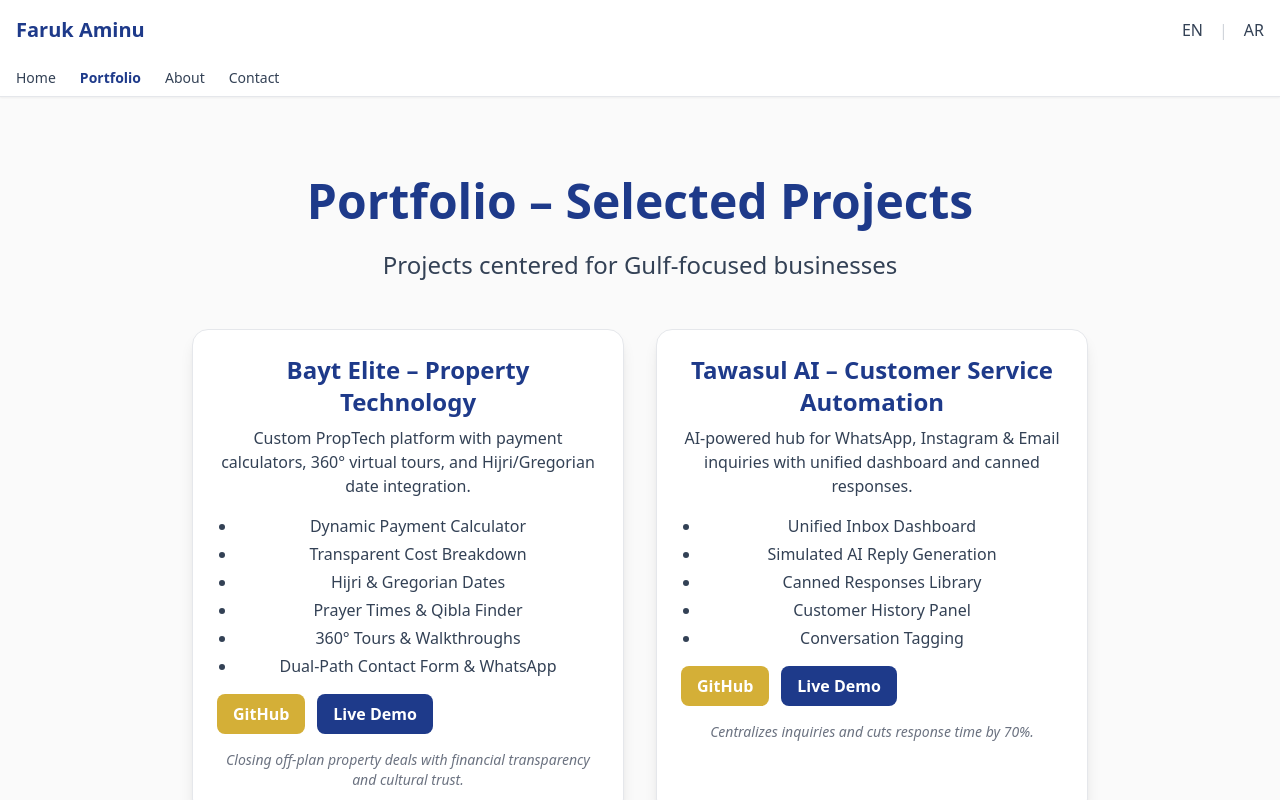
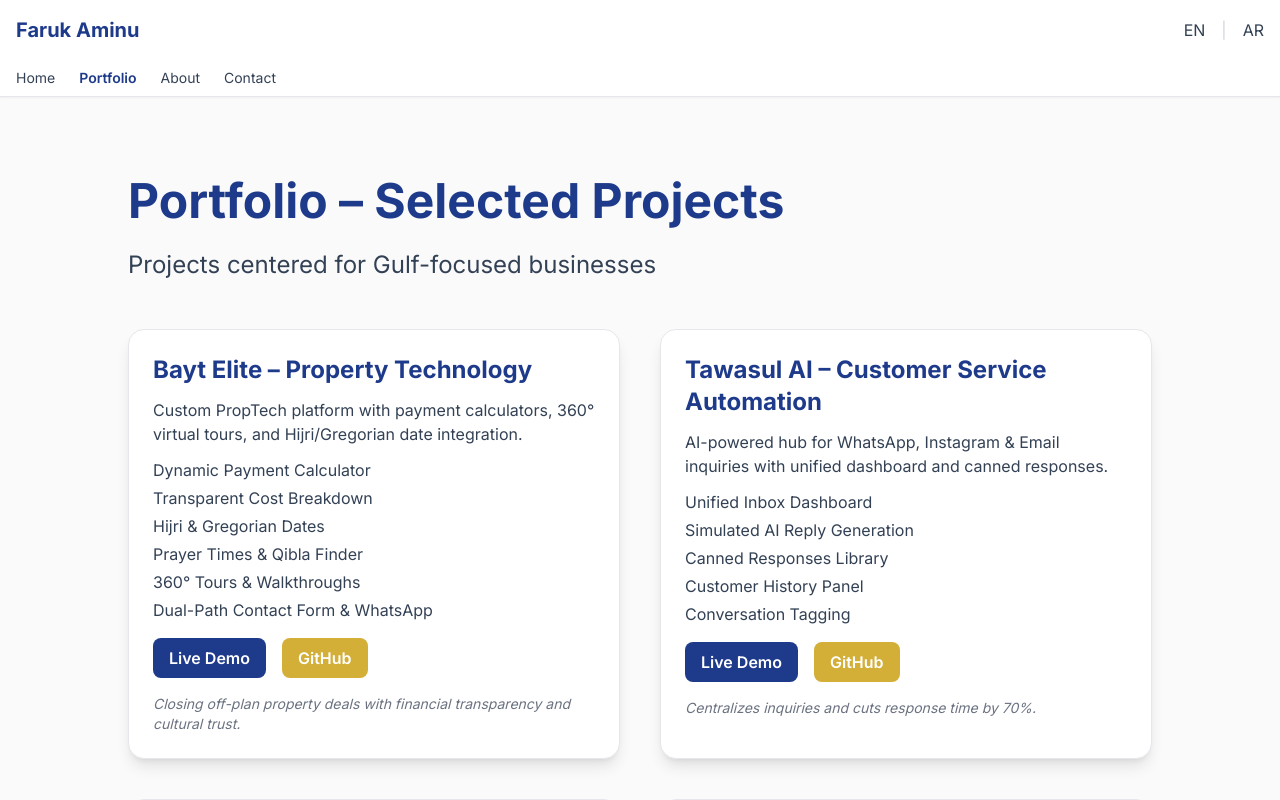
Before and after one commit to fazetdev/fazet.dev, a Next.js app: page /en/portfolio in a window 1280 px wide. Shown: the top 800 px of the page. Built offline with nearby package versions, Linux system fonts and the light colour scheme; what tailwindcss-rtl would draw is missing.

Commit message:
Make About, Contact, and Portfolio pages bilingual with updated content

```diff
--- a/app/[locale]/portfolio/page.js
+++ b/app/[locale]/portfolio/page.js
@@ -1,4 +1,6 @@
-import Link from 'next/link';
+"use client";
+
+import Link from "next/link";
 
 const content = {
   en: {
@@ -138,12 +140,12 @@
 };
 
 export default function Portfolio({ params }) {
-  const locale = params?.slug?.[0] || 'en';
+  const locale = params?.slug?.[0] || "en";
   const t = content[locale] || content.en;
-  const isRTL = locale === 'ar';
+  const isRTL = locale === "ar";
 
   return (
-    <div className={`min-h-screen bg-background ${isRTL ? 'rtl' : 'ltr'}`}>
+    <div className={`min-h-screen bg-background ${isRTL ? "rtl font-arabic" : "ltr font-english"}`}>
       {/* Header */}
       <header className="bg-white shadow-sm border-b border-gray-200">
         <div className="max-w-7xl mx-auto px-4 py-4 flex justify-between items-center">
@@ -155,35 +157,35 @@
           </div>
         </div>
         <nav className="max-w-7xl mx-auto px-4 py-2 flex space-x-6 rtl:space-x-reverse text-sm">
-          <Link href={`/${locale}`} className="text-text hover:text-primary">{locale === 'ar' ? 'الرئيسية' : 'Home'}</Link>
-          <Link href={`/${locale}/portfolio`} className="text-primary font-semibold">{locale === 'ar' ? 'الأعمال' : 'Portfolio'}</Link>
-          <Link href={`/${locale}/about`} className="text-text hover:text-primary">{locale === 'ar' ? 'عني' : 'About'}</Link>
-          <Link href={`/${locale}/contact`} className="text-text hover:text-primary">{locale === 'ar' ? 'اتصل' : 'Contact'}</Link>
+          <Link href={`/${locale}`} className="text-text hover:text-primary">{locale === "ar" ? "الرئيسية" : "Home"}</Link>
+          <Link href={`/${locale}/portfolio`} className="text-primary font-semibold">{locale === "ar" ? "الأعمال" : "Portfolio"}</Link>
+          <Link href={`/${locale}/about`} className="text-text hover:text-primary">{locale === "ar" ? "عني" : "About"}</Link>
+          <Link href={`/${locale}/contact`} className="text-text hover:text-primary">{locale === "ar" ? "اتصل" : "Contact"}</Link>
         </nav>
       </header>
 
       {/* Hero Section */}
-      <section className="py-20 px-4 text-center">
-        <div className="max-w-4xl mx-auto">
+      <section className="py-20 px-4">
+        <div className="max-w-5xl mx-auto">
           <h1 className="text-4xl md:text-5xl font-bold text-primary mb-6">{t.hero.title}</h1>
-          <p className="text-xl md:text-2xl text-text mb-12 max-w-3xl mx-auto">{t.hero.subtitle}</p>
+          <p className="text-xl md:text-2xl text-text mb-12">{t.hero.subtitle}</p>
 
           {/* Projects Grid */}
-          <div className="grid md:grid-cols-2 gap-8">
+          <div className="grid md:grid-cols-2 gap-10">
             {t.projects.map((project, index) => (
               <div key={index} className="p-6 border border-gray-200 rounded-2xl shadow-lg hover:shadow-2xl transition-all bg-white">
-                <h2 className="text-2xl font-bold text-primary mb-2">{project.title}</h2>
-                <p className="text-text mb-4">{project.description}</p>
-                <ul className={`mb-4 list-disc pl-5 ${isRTL ? 'rtl:text-right' : ''}`}>
+                <h2 className="text-2xl font-bold text-primary mb-3">{project.title}</h2>
+                <p className="text-text mb-3">{project.description}</p>
+                <div className={`mb-4 space-y-1 ${isRTL ? "rtl:text-right" : ""}`}>
                   {project.features.map((feat, i) => (
-                    <li key={i} className="text-text mb-1">{feat}</li>
+                    <p key={i} className="text-text">{feat}</p>
                   ))}
-                </ul>
-                <div className="flex flex-col sm:flex-row gap-3">
-                  <Link href={project.github} className="bg-accent text-white px-4 py-2 rounded-lg font-semibold hover:bg-accent/90 transition-colors text-center">{locale === 'ar' ? 'مشروع GitHub' : 'GitHub'}</Link>
-                  <Link href={project.demo} className="bg-primary text-white px-4 py-2 rounded-lg font-semibold hover:bg-primary/90 transition-colors text-center">{locale === 'ar' ? 'عرض مباشر' : 'Live Demo'}</Link>
                 </div>
-                <p className="mt-4 text-sm italic text-gray-500">{project.tagline}</p>
+                <div className="flex gap-4 mb-4">
+                  <Link href={project.demo} className="bg-primary text-white px-4 py-2 rounded-lg font-semibold hover:bg-primary/90 transition-colors text-center">{locale === "ar" ? "عرض مباشر" : "Live Demo"}</Link>
+                  <Link href={project.github} className="bg-accent text-white px-4 py-2 rounded-lg font-semibold hover:bg-accent/90 transition-colors text-center">{locale === "ar" ? "مشروع GitHub" : "GitHub"}</Link>
+                </div>
+                <p className="text-sm italic text-gray-500">{project.tagline}</p>
               </div>
             ))}
           </div>
--- a/app/page.js
+++ b/app/page.js
@@ -1 +1,149 @@
-import { redirect } from 'next/navigation'; export default function HomeRedirect() { redirect('/en'); }
+import Link from 'next/link';
+
+export default function Home({ params }) {
+  const locale = params?.slug?.[0] || 'en';
+
+  const content = {
+    en: {
+      hero: {
+        title: "Freelance Web Developer Specialized in Gulf-Focused Digital Solutions",
+        subtitle: "Building fast, mobile-first, and culturally-aware web applications for businesses in Saudi Arabia, UAE, and Qatar",
+        viewWork: "View My Work",
+        contactMe: "Contact Me"
+      },
+      services: {
+        title: "My Services",
+        items: [
+          {
+            title: "Bayt Elite – Property Tech",
+            description: "Custom platforms for real estate developers with payment calculators & virtual tours.",
+            link: "#bayt-elite-case-study",
+            linkText: "Explore project"
+          },
+          {
+            title: "Tawasul AI – Business Automation",
+            description: "AI-powered customer service hubs to manage inquiries from WhatsApp, Instagram & email.",
+            link: "#tawasul-ai-case-study",
+            linkText: "Explore project"
+          },
+          {
+            title: "Zimam Delivery – Logistics Tech",
+            description: "Driver dashboards & delivery management tools for last-mile logistics companies.",
+            link: "#zimam-delivery-case-study",
+            linkText: "Explore project"
+          },
+          {
+            title: "Al-Multaqa – Business Dashboards",
+            description: "Custom admin dashboards for salons, clinics, and service businesses to manage operations.",
+            link: "#al-multaqa-case-study",
+            linkText: "Explore project"
+          }
+        ]
+      },
+      nav: {
+        home: "Home",
+        services: "Services",
+        portfolio: "Portfolio",
+        about: "About",
+        contact: "Contact"
+      }
+    },
+    ar: {
+      hero: {
+        title: "مطور ويب مستقل متخصص في الحلول الرقمية الموجهة للخليج",
+        subtitle: "نبني تطبيقات ويب سريعة وملائمة للجوال ومراعية للثقافة للشركات في السعودية والإمارات وقطر",
+        viewWork: "شاهد أعمالي",
+        contactMe: "اتصل بي"
+      },
+      services: {
+        title: "خدماتي",
+        items: [
+          {
+            title: "بيت إيليت – تقنية العقارات",
+            description: "منصات مخصصة لمطوري العقارات مع حاسبات الدفع والجولات الافتراضية.",
+            link: "#bayt-elite-case-study",
+            linkText: "عرض دراسة حالة بيت إيليت"
+          },
+          {
+            title: "تواصل AI – أتمتة الأعمال",
+            description: "مراكز خدمة عملاء مدعومة بالذكاء الاصطناعي لإدارة الاستفسارات من واتساب وإنستغرام والبريد الإلكتروني.",
+            link: "#tawasul-ai-case-study",
+            linkText: "عرض دراسة حالة تواصل AI"
+          },
+          {
+            title: "زِمَام دليفري – تقنية الخدمات اللوجستية",
+            description: "لوحات تحكم السائقين وأدوات إدارة التوصيل لشركات الخدمات اللوجستية من الميل الأخير.",
+            link: "#zimam-delivery-case-study",
+            linkText: "عرض دراسة حالة زِمَام دليفري"
+          },
+          {
+            title: "الملتقى – لوحات تحكم الأعمال",
+            description: "لوحات تحكم إدارية مخصصة لصالونات وعيادات وأعمال الخدمات لإدارة العمليات.",
+            link: "#al-multaqa-case-study",
+            linkText: "عرض دراسة حالة الملتقى"
+          }
+        ]
+      },
+      nav: {
+        home: "الرئيسية",
+        services: "الخدمات",
+        portfolio: "الأعمال",
+        about: "عني",
+        contact: "اتصل"
+      }
+    }
+  };
+
+  const t = content[locale] || content.en;
+
+  return (
+    <div className="min-h-screen bg-background" dir={locale === 'ar' ? 'rtl' : 'ltr'}>
+      {/* Header */}
+      <header className="bg-white shadow-sm border-b border-gray-200">
+        <div className="max-w-7xl mx-auto px-4 py-4 flex justify-between items-center">
+          <Link href={`/${locale}`} className="text-xl font-bold text-primary">Faruk Aminu</Link>
+          <div className="flex space-x-4 rtl:space-x-reverse">
+            <a href="/en" className="text-text hover:text-primary">EN</a>
+            <span className="text-gray-300">|</span>
+            <a href="/ar" className="text-text hover:text-primary">AR</a>
+          </div>
+        </div>
+        <nav className="max-w-7xl mx-auto px-4 py-2 flex space-x-6 rtl:space-x-reverse text-sm">
+          <Link href={`/${locale}`} className="text-primary font-semibold">{t.nav.home}</Link>
+          <Link href={`/${locale}/services`} className="text-text hover:text-primary">{t.nav.services}</Link>
+          <Link href={`/${locale}/portfolio`} className="text-text hover:text-primary">{t.nav.portfolio}</Link>
+          <Link href={`/${locale}/about`} className="text-text hover:text-primary">{t.nav.about}</Link>
+          <Link href={`/${locale}/contact`} className="text-text hover:text-primary">{t.nav.contact}</Link>
+        </nav>
+      </header>
+
+      {/* Hero */}
+      <section className="py-20 px-4 text-center">
+        <div className="max-w-4xl mx-auto">
+          <h1 className="text-4xl md:text-6xl font-bold text-primary mb-6">{t.hero.title}</h1>
+          <p className="text-xl md:text-2xl text-text mb-8 max-w-3xl mx-auto">{t.hero.subtitle}</p>
+          <div className="flex flex-col sm:flex-row gap-4 justify-center">
+            <Link href={`/${locale}/portfolio`} className="bg-accent text-white px-8 py-3 rounded-lg font-semibold hover:bg-yellow-600 transition-colors">{t.hero.viewWork}</Link>
+            <Link href={`/${locale}/contact`} className="border-2 border-primary text-primary px-8 py-3 rounded-lg font-semibold hover:bg-primary hover:text-white transition-colors">{t.hero.contactMe}</Link>
+          </div>
+        </div>
+      </section>
+
+      {/* Services */}
+      <section className="py-16 px-4 bg-white">
+        <div className="max-w-6xl mx-auto">
+          <h2 className="text-3xl md:text-4xl font-bold text-primary text-center mb-12">{t.services.title}</h2>
+          <div className="grid md:grid-cols-2 gap-8">
+            {t.services.items.map((service, i) => (
+              <div key={i} className="text-center p-6 border border-gray-200 rounded-lg hover:shadow-lg transition-shadow">
+                <h3 className="text-xl font-bold text-primary mb-3">{service.title}</h3>
+                <p className="text-text mb-4">{service.description}</p>
+                <Link href={service.link} className="text-accent font-semibold hover:underline inline-flex items-center">→ {service.linkText}</Link>
+              </div>
+            ))}
+          </div>
+        </div>
+      </section>
+    </div>
+  );
+}
```
Also changed, not shown: app/[locale]/about/page.js (+11 -7 lines), app/[locale]/contact/page.js (+5 -2 lines).
